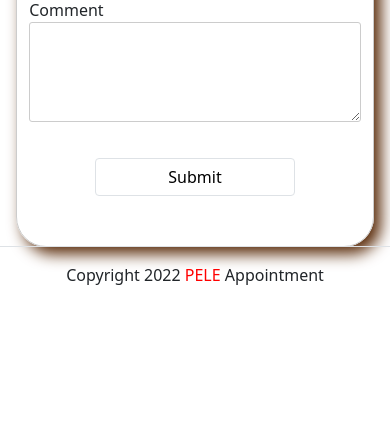
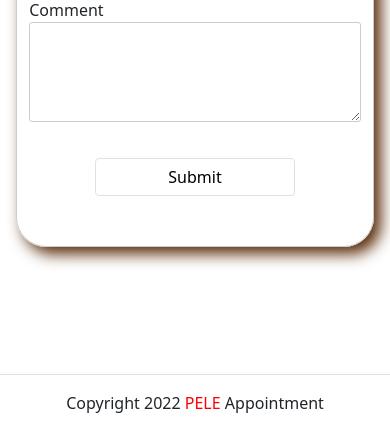
Before and after one commit to Kakoytobarista/Pele, a Django app: page / in a window 390 px wide. Shown: the part 664-1111 px from the top of the page. Before the commit the page ends 949 px from the top, so only its background shows below. Run offline with Django 4.2, Linux system fonts and the light colour scheme; some libraries are stand-ins or nearby versions.

Commit message:
Changes styles

```diff
--- a/pele/static/css/style.css
+++ b/pele/static/css/style.css
@@ -394,11 +394,20 @@ input[type="radio"]:checked::before {
 
 /*# Footer*/
 
-#footer {
-   position:absolute;
-   bottom:0;
-   width:100%;
-   height: 0;   /* Height of the footer */
+@media only screen and (max-width: 600px) {
+  footer {
+    display: block!important;
+    clear: both!important;
+    margin-top: 15vh!important;
+    position: sticky!important;
+
+}
+
+}
+
+
+footer {
+  margin-top:calc(5% + 60px);
 }
 
 /*!*ds*! Optimize for mobile*/
```
